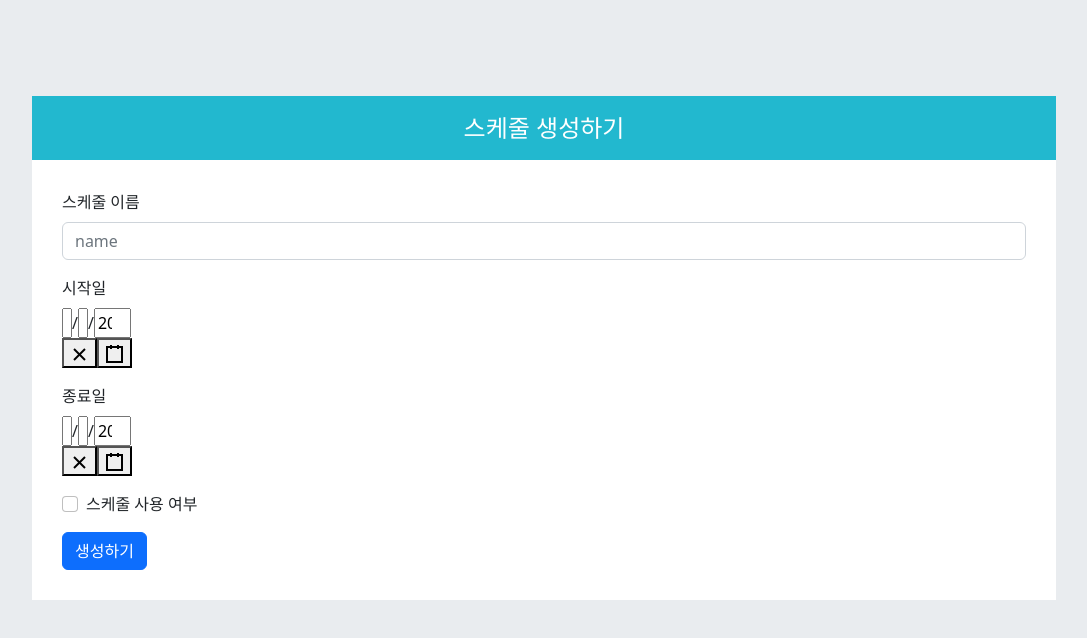
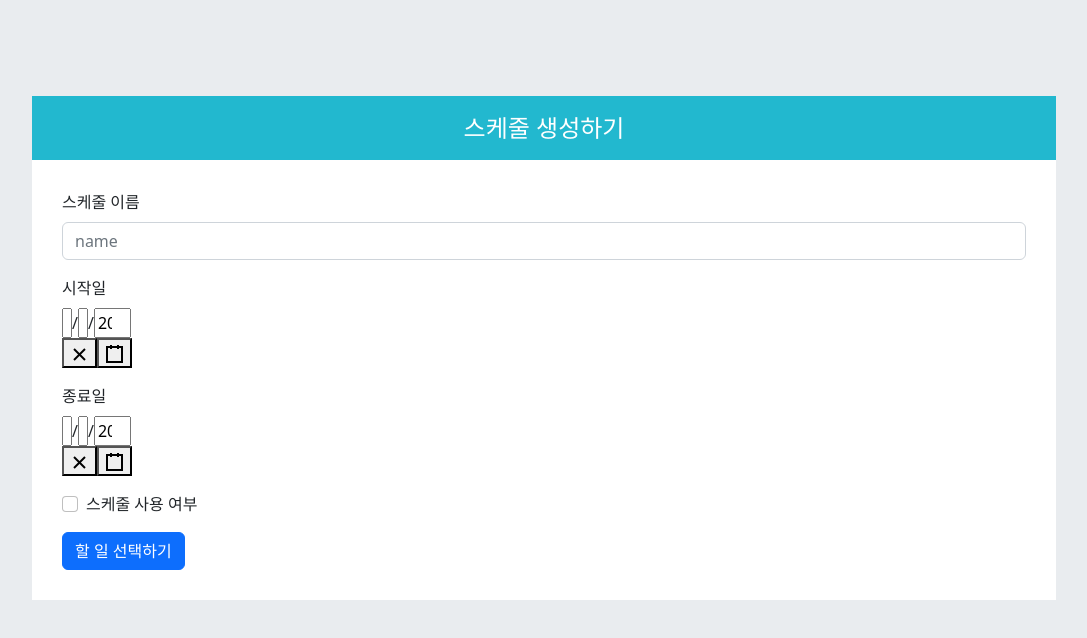
Before and after one commit to K-MHoon/study-schedule-front, a React (Create React App) app: page /member/1/schedule/create in a window 1280 px wide. Shown: the top 638 px of the page, without its empty margins (96-1183 px from the left). Built offline with nearby package versions, Linux system fonts and the light colour scheme; no server answers.

Commit message:
feat: 스터디 회원 ID에 해당하는 Todo 목록을 받는 구조 추가 및 스케줄 생성 컴포넌트 수정

```diff
--- a/src/App.js
+++ b/src/App.js
@@ -6,8 +6,9 @@ import HomePage from './pages/HomePage';
 import MemberListPage from './pages/member/MemberListPage';
 import MemberRegisterPage from './pages/member/MemberRegisterPage';
 import ScheduleListPage from './pages/schedule/ScheduleListPage';
-import TodoListPage from './pages/todo/TodoListPage';
 import ScheduleCreatePage from './pages/schedule/ScheduleCreatePage';
+import TodoByScheduleListPage from './pages/todo/TodoByScheduleListPage';
+import TodoByMemberListPage from './pages/todo/TodoByMemberListPage';
 
 function App() {
   return (
@@ -22,7 +23,11 @@ function App() {
       />
       <Route
         path="/member/:memberId/schedule/:scheduleId/todos"
-        element={<TodoListPage />}
+        element={<TodoByScheduleListPage />}
+      />
+      <Route
+        path="/member/:memberId/schedule/create/todos"
+        element={<TodoByMemberListPage />}
       />
     </Routes>
   );
--- a/src/components/schedule/ScheduleCreateForm.jsx
+++ b/src/components/schedule/ScheduleCreateForm.jsx
@@ -5,7 +5,12 @@ import { Button, Form } from 'react-bootstrap';
 import DatePicker from 'react-date-picker';
 import '../../css/Schedule.scss';
 
-const ScheduleCreateForm = ({ todos, loading, handleCreateSchedule }) => {
+const ScheduleCreateForm = ({
+  todos,
+  loading,
+  handleCreateSchedule,
+  nextTodoSelect,
+}) => {
   const [name, setName] = useState('');
   const [startDate, setStartDate] = useState(new Date());
   const [endDate, setEndDate] = useState(new Date());
@@ -23,10 +28,10 @@ const ScheduleCreateForm = ({ todos, loading, handleCreateSchedule }) => {
     }
   }, []);
 
-  const onClickSubmit = (e) => {
-    e.preventDefault();
-    handleCreateSchedule(name, startDate, endDate, isUse, []);
-  };
+  // const onClickSubmit = (e) => {
+  //   e.preventDefault();
+  //   handleCreateSchedule(name, startDate, endDate, isUse, []);
+  // };
 
   return (
     <Form>
@@ -50,8 +55,12 @@ const ScheduleCreateForm = ({ todos, loading, handleCreateSchedule }) => {
         onChange={onClickIsUse}
       />
       <p />
-      <Button variant="primary" type="submit" onClick={onClickSubmit}>
-        생성하기
+      <Button
+        variant="primary"
+        type="submit"
+        onClick={(e) => nextTodoSelect(name, startDate, endDate, isUse)}
+      >
+        할 일 선택하기
       </Button>
     </Form>
   );
--- a/src/components/todo/TodoListForm.jsx
+++ b/src/components/todo/TodoByScheduleListForm.jsx
@@ -1,7 +1,7 @@
 import React from 'react';
 import { Spinner, Table } from 'react-bootstrap';
 
-const TodoListForm = ({ todos, loading }) => {
+const TodoByScheduleListForm = ({ todos, loading }) => {
   return (
     <>
       {loading && (
@@ -37,4 +37,4 @@ const TodoListForm = ({ todos, loading }) => {
   );
 };
 
-export default TodoListForm;
+export default TodoByScheduleListForm;
--- a/src/containers/schedule/ScheduleCreateContainer.jsx
+++ b/src/containers/schedule/ScheduleCreateContainer.jsx
@@ -21,6 +21,12 @@ const ScheduleCreateContainer = () => {
   useEffect(() => {
     dispatch(listMemberTodos(memberId));
   }, [dispatch, memberId]);
+
+  const nextTodoSelect = ({ name, startDate, endDate, isUse }) => {
+    navigate(`/member/${memberId}/schedule/create/todos`, {
+      state: { name, startDate, endDate, isUse },
+    });
+  };
 
   const createScheduleRequest = async ({
     name,
@@ -53,7 +59,8 @@ const ScheduleCreateContainer = () => {
     <ScheduleCreateForm
       todos={memberTodos}
       loading={loading}
-      handleCreateSchedule={handleCreateSchedule}
+      // handleCreateSchedule={handleCreateSchedule}
+      nextTodoSelect={nextTodoSelect}
     />
   );
 };
--- /dev/null
+++ b/src/containers/todo/TodoByMemberListContainer.jsx
@@ -0,0 +1,7 @@
+import React from 'react';
+
+const TodoByMemberListContainer = () => {
+  return <div></div>;
+};
+
+export default TodoByMemberListContainer;
--- a/src/containers/todo/TodoListContainer.jsx
+++ b/src/containers/todo/TodoByScheduleListContainer.jsx
@@ -2,10 +2,10 @@ import React, { useCallback } from 'react';
 import { useEffect } from 'react';
 import { useDispatch, useSelector } from 'react-redux';
 import { useParams } from 'react-router-dom';
-import TodoListForm from '../../components/todo/TodoListForm';
+import TodoByScheduleListForm from '../../components/todo/TodoByScheduleListForm';
 import { listScheduleTodos } from '../../lib/todos';
 
-const TodoListContainer = () => {
+const TodoByScheduleListContainer = () => {
   const { scheduleId } = useParams();
   const dispatch = useDispatch();
   const { scheduleTodos, loading } = useSelector(({ todos, loading }) => ({
@@ -18,7 +18,7 @@ const TodoListContainer = () => {
     dispatch(listScheduleTodos(scheduleId));
   }, [dispatch, scheduleId]);
 
-  return <TodoListForm todos={scheduleTodos} loading={loading} />;
+  return <TodoByScheduleListForm todos={scheduleTodos} loading={loading} />;
 };
 
-export default TodoListContainer;
+export default TodoByScheduleListContainer;
--- /dev/null
+++ b/src/pages/todo/TodoByMemberListPage.jsx
@@ -0,0 +1,13 @@
+import React from 'react';
+import TodoByMemberListContainer from '../../containers/todo/TodoByMemberListContainer';
+import MainLayout from '../../layout/MainLayout';
+
+const TodoByMemberListPage = () => {
+  return (
+    <MainLayout title="보유한 할 일 목록">
+      <TodoByMemberListContainer />
+    </MainLayout>
+  );
+};
+
+export default TodoByMemberListPage;
--- /dev/null
+++ b/src/pages/todo/TodoByScheduleListPage.jsx
@@ -0,0 +1,13 @@
+import React from 'react';
+import TodoByScheduleListContainer from '../../containers/todo/TodoByScheduleListContainer';
+import MainLayout from '../../layout/MainLayout';
+
+const TodoByScheduleListPage = () => {
+  return (
+    <MainLayout title="스케줄 할 일 목록">
+      <TodoByScheduleListContainer />
+    </MainLayout>
+  );
+};
+
+export default TodoByScheduleListPage;
--- a/src/pages/todo/TodoListPage.jsx
+++ /dev/null
@@ -1,13 +0,0 @@
-import React from 'react';
-import TodoListContainer from '../../containers/todo/TodoListContainer';
-import MainLayout from '../../layout/MainLayout';
-
-const TodoListPage = () => {
-  return (
-    <MainLayout title="스케줄 할 일 목록">
-      <TodoListContainer />
-    </MainLayout>
-  );
-};
-
-export default TodoListPage;
```
Also changed, not shown: src/components/todo/TodoByMemberListForm.jsx (added, +7 -0 lines).
